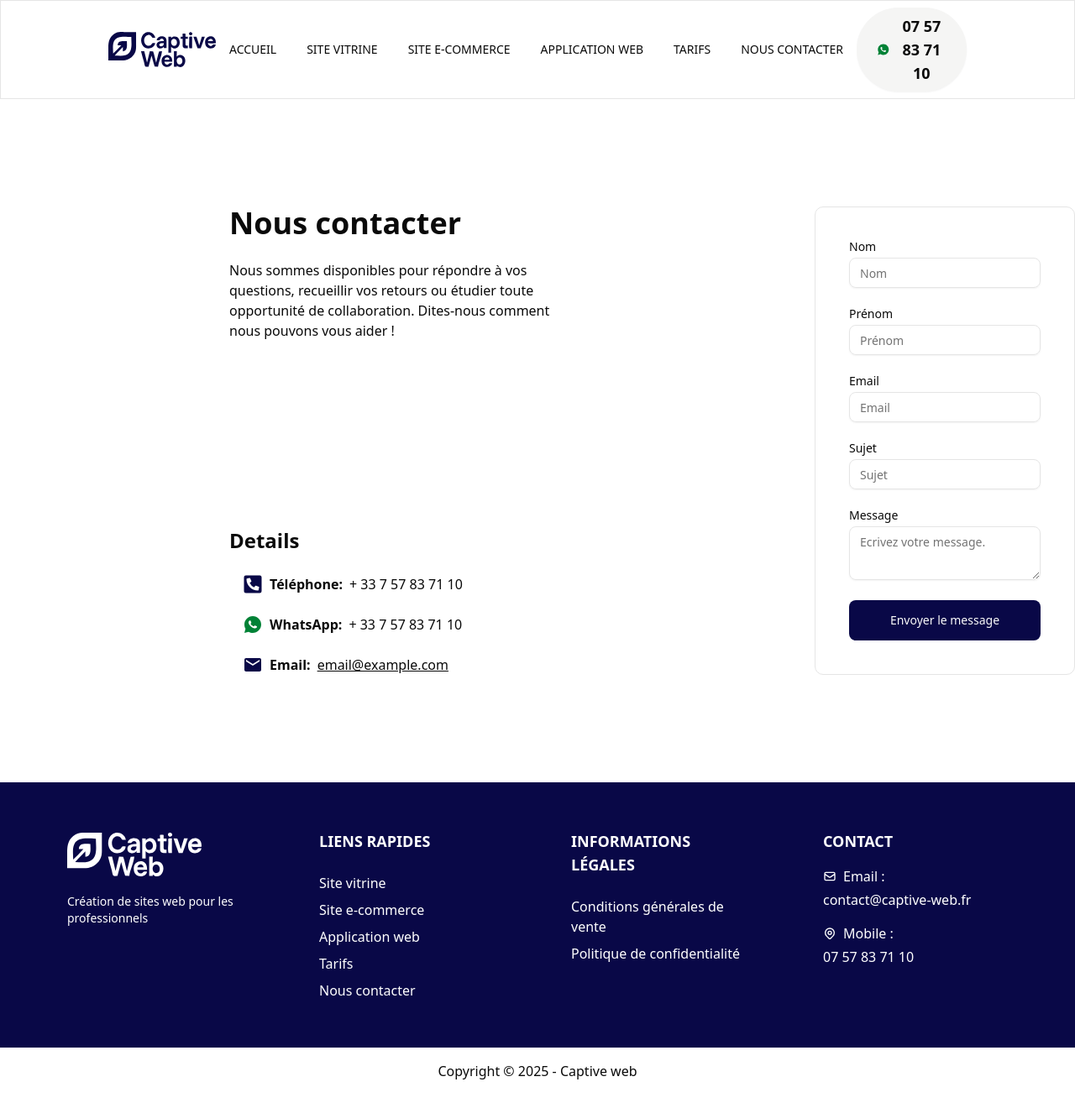
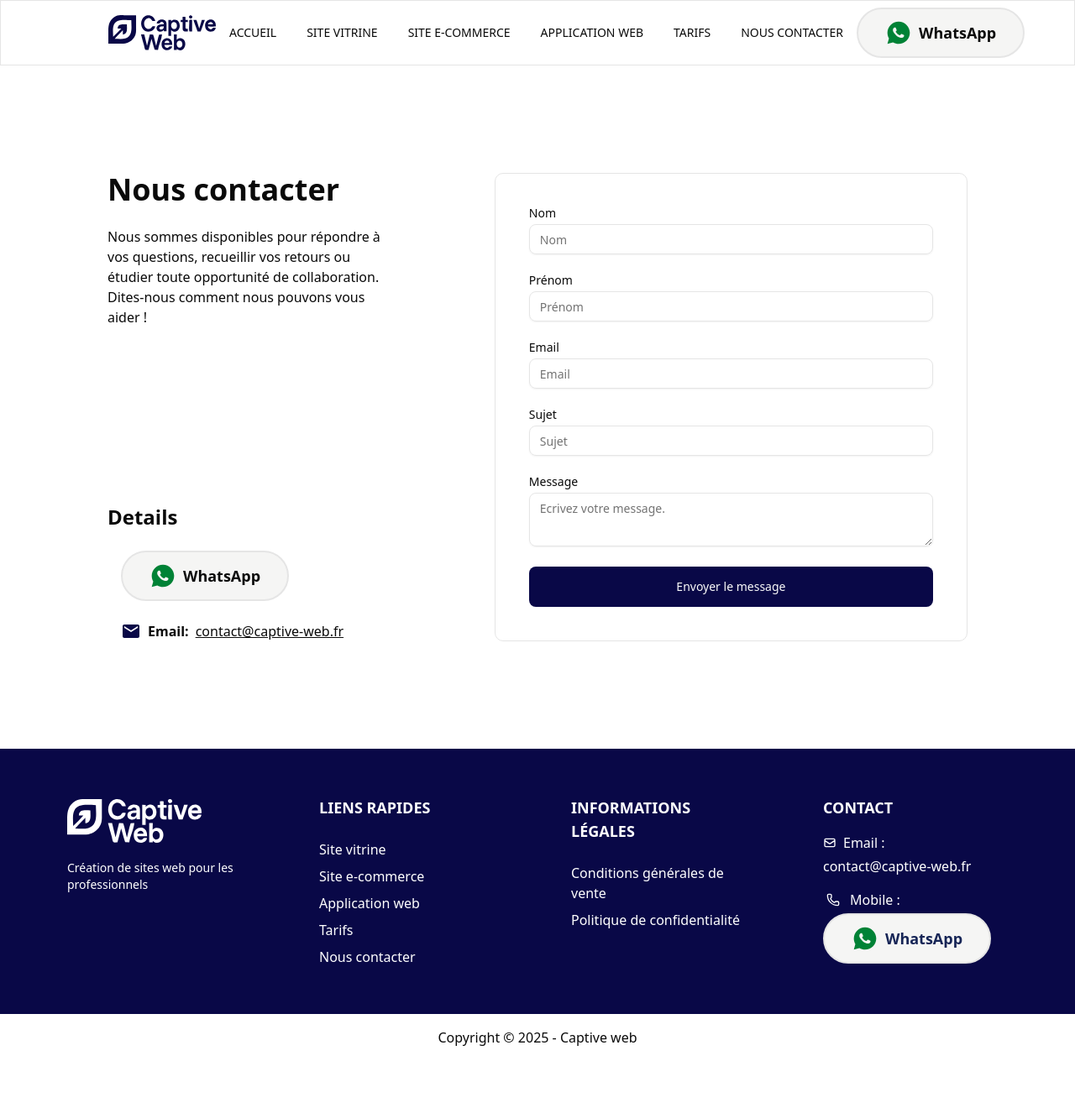
Before and after one commit to mohoto/captive-web, a Next.js app: page /contact in a window 1280 px wide. Shown: the whole page at 84% size. After the commit the page ends 1280 px from the top, so only its background shows below. Built offline with nearby package versions, Linux system fonts and the light colour scheme.

Commit message:
rectif all whatsapp button

```diff
--- a/app/application-web/page.tsx
+++ b/app/application-web/page.tsx
@@ -13,7 +13,8 @@ import CarouselApp from "./carousel-app";
 
 export const metadata: Metadata = {
   title: "Développement Application Web Sur Mesure | Captive Web",
-  description: "Applications web professionnelles : e-learning, marketplace, SaaS, système de réservation. Solutions sur mesure par Captive Web. Expertise garantie.",
+  description:
+    "Applications web professionnelles : e-learning, marketplace, SaaS, système de réservation. Solutions sur mesure par Captive Web. Expertise garantie.",
 };
 
 function Page() {
@@ -23,7 +24,8 @@ function Page() {
         <div className="container grid lg:grid-cols-2 gap-y-4 lg:gap-y-0 lg:place-content-between">
           <div className="place-self-center">
             <h1 className="heading__page">
-              Transformez vos processus métier avec une application web personnalisée
+              Transformez vos processus métier avec une application web
+              personnalisée
             </h1>
             <p className="text-lg text-center lg:text-left">
               Développement d&#39;applications web complexes et interactives.
@@ -59,20 +61,20 @@ function Page() {
           />
 
           <div className="order-1 lg:order-2">
-            <h2 className="mb-6">
-              Applications Web sur mesure
-            </h2>
+            <h2 className="mb-6">Applications Web sur mesure</h2>
             <p>
-              Vous avez besoin d&#39;une solution digitale qui va au-delà d&#39;un simple site vitrine ? Nos applications web sur mesure répondent à vos besoins spécifiques et automatisent vos processus d&#39;entreprise. De la plateforme e-learning au logiciel SaaS, nous développons des solutions complètes et évolutives.
+              Vous avez besoin d&#39;une solution digitale qui va au-delà
+              d&#39;un simple site vitrine ? Nos applications web sur mesure
+              répondent à vos besoins spécifiques et automatisent vos processus
+              d&#39;entreprise. De la plateforme e-learning au logiciel SaaS,
+              nous développons des solutions complètes et évolutives.
             </p>
           </div>
         </div>
       </section>
       <section className="pt-16 pb-10 px-8 lg:px-32 bg-captive-primary">
         <div className="flex items-center flex-col">
-          <span className="heading__span">
-            VOTRE SOLUTION
-          </span>
+          <span className="heading__span">VOTRE SOLUTION</span>
           <h2 className="heading__center mb-8">
             Une application web pour chaque besoin professionnel
           </h2>
@@ -81,14 +83,13 @@ function Page() {
       </section>
       <section className="py-12 px-8 lg:px-32">
         <div className="flex items-center flex-col">
-          <span className="heading__span">
-            NOTRE ENGAGEMENT
-          </span>
+          <span className="heading__span">NOTRE ENGAGEMENT</span>
           <h2 className="heading__center mb-4">
             Pourquoi choisir nos applications web ?
           </h2>
           <p className="text-lg font-semibold text-center">
-            Une approche complète qui combine expertise technique, accompagnement personnalisé et vision long terme.
+            Une approche complète qui combine expertise technique,
+            accompagnement personnalisé et vision long terme.
           </p>
         </div>
         <div className="grid lg:grid-cols-3 lg:gap-x-10 gap-y-10 mt-12 lg:px-28 xl:px-36">
@@ -100,7 +101,9 @@ function Page() {
               Développement sur mesure
             </h3>
             <p className="text-center">
-              Chaque application est conçue spécifiquement pour vos besoins, sans compromis sur les fonctionnalités essentielles à votre activité.
+              Chaque application est conçue spécifiquement pour vos besoins,
+              sans compromis sur les fonctionnalités essentielles à votre
+              activité.
             </p>
           </div>
           <div className="bg-captive-primary p-6 rounded-lg shadow-md border-b-4 border-captive-ciel">
@@ -111,7 +114,8 @@ function Page() {
               Technologies modernes
             </h3>
             <p className="text-center">
-              Nous utilisons les dernières technologies web pour garantir performance, sécurité et évolutivité de votre application.
+              Nous utilisons les dernières technologies web pour garantir
+              performance, sécurité et évolutivité de votre application.
             </p>
           </div>
           <div className="bg-captive-primary p-6 rounded-lg shadow-md border-b-4 border-captive-ciel">
@@ -122,7 +126,8 @@ function Page() {
               Accompagnement complet
             </h3>
             <p className="text-center">
-              De l&#39;analyse de vos besoins à la maintenance, nous vous accompagnons à chaque étape de votre projet digital.
+              De l&#39;analyse de vos besoins à la maintenance, nous vous
+              accompagnons à chaque étape de votre projet digital.
             </p>
           </div>
           <div className="bg-captive-primary p-6 rounded-lg shadow-md border-b-4 border-captive-ciel">
@@ -133,7 +138,8 @@ function Page() {
               Formation incluse
             </h3>
             <p className="text-center">
-              Nous formons vos équipes à l&#39;utilisation de votre nouvelle application pour une adoption réussie.
+              Nous formons vos équipes à l&#39;utilisation de votre nouvelle
+              application pour une adoption réussie.
             </p>
           </div>
           <div className="bg-captive-primary p-6 rounded-lg shadow-md border-b-4 border-captive-ciel">
@@ -144,7 +150,9 @@ function Page() {
               Maintenance et support
             </h3>
             <p className="text-center">
-              Votre application reste performante grâce à notre service de maintenance continue : mises à jour de sécurité, corrections de bugs et optimisations techniques.
+              Votre application reste performante grâce à notre service de
+              maintenance continue : mises à jour de sécurité, corrections de
+              bugs et optimisations techniques.
             </p>
           </div>
           <div className="bg-captive-primary p-6 rounded-lg shadow-md border-b-4 border-captive-ciel">
@@ -155,7 +163,9 @@ function Page() {
               Évolutivité garantie
             </h3>
             <p className="text-center">
-              Votre application grandit avec votre entreprise : ajout de nouvelles fonctionnalités, intégration de nouveaux services et adaptation aux besoins futurs.
+              Votre application grandit avec votre entreprise : ajout de
+              nouvelles fonctionnalités, intégration de nouveaux services et
+              adaptation aux besoins futurs.
             </p>
           </div>
         </div>
@@ -166,15 +176,16 @@ function Page() {
             Discutons de votre projet
           </h2>
           <p className="text-white text-center lg:px-20 text-lg">
-            Vous avez un projet d&#39;application web en tête ? Contactez-nous pour un audit gratuit de vos besoins et un devis personnalisé.
+            Vous avez un projet d&#39;application web en tête ? Contactez-nous
+            pour un audit gratuit de vos besoins et un devis personnalisé.
           </p>
-          <button className="text-shikam-normal border-shikam-normal px-8 py-3 rounded-full border-2 bg-captive-primary hover:bg-captive-blue hover:text-white transition-all duration-75 ease-in-out">
+          <button className="group text-shikam-normal border-shikam-normal px-8 py-3 rounded-full border-2 bg-captive-primary hover:bg-green-700 hover:text-white transition-all duration-75 ease-in-out">
             <Link
-              href="tel:0757837110"
-              className="flex gap-3 items-center text-lg font-bold"
+              href="https://wa.me/33757837110?text=Bonjour,%20je%20vous%20contacte%20pour%20la%20%creation20de%20site%20web"
+              className="flex gap-2 items-center text-lg font-semibold group-hover:text-white"
             >
-              <RiWhatsappFill className="h-8 w-8 text-green-700" />
-              07 57 83 71 10
+              <RiWhatsappFill className="h-8 w-8 text-green-700 group-hover:text-white" />
+              WhatsApp
             </Link>
           </button>
         </div>
--- a/app/contact/page.tsx
+++ b/app/contact/page.tsx
@@ -3,16 +3,19 @@ import { Metadata } from "next";
 
 export const metadata: Metadata = {
   title: "Contact Captive Web | Devis Gratuit Création Site Web",
-  description: "Contactez Captive Web pour votre projet de site web. Devis gratuit et personnalisé. Créateur de sites vitrine, e-commerce et applications web.",
+  description:
+    "Contactez Captive Web pour votre projet de site web. Devis gratuit et personnalisé. Créateur de sites vitrine, e-commerce et applications web.",
   robots: {
     index: true,
     follow: false,
   },
   // Optimisations SEO supplémentaires
-  keywords: "contact captive web, devis site web cachan, agence web 94230, création site internet contact",
+  keywords:
+    "contact captive web, devis site web cachan, agence web 94230, création site internet contact",
   openGraph: {
     title: "Contact Captive Web | Devis Gratuit",
-    description: "Contactez notre agence web à Cachan pour votre projet. Devis gratuit sous 24h.",
+    description:
+      "Contactez notre agence web à Cachan pour votre projet. Devis gratuit sous 24h.",
     url: "https://captive-web.fr/contact",
     type: "website",
     locale: "fr_FR",
@@ -28,8 +31,7 @@ const Page = () => {
       <Contact2
         title="Nous contacter"
         description="Nous sommes disponibles pour répondre à vos questions, recueillir vos retours ou étudier toute opportunité de collaboration. Dites-nous comment nous pouvons vous aider !"
-        phone="+ 33 7 57 83 71 10"
-        email="email@example.com"
+        email="contact@captive-web.fr"
       />
     </>
   );
--- a/app/e-commerce/page.tsx
+++ b/app/e-commerce/page.tsx
@@ -15,7 +15,8 @@ import CarouselEcom from "./carousel-ecom";
 
 export const metadata: Metadata = {
   title: "Site E-commerce Professionnel | Boutique en ligne - Captive Web",
-  description: "Lancez votre boutique en ligne avec Captive Web. Site e-commerce complet : catalogue produits, paiement sécurisé, gestion commandes. Devis gratuit.",
+  description:
+    "Lancez votre boutique en ligne avec Captive Web. Site e-commerce complet : catalogue produits, paiement sécurisé, gestion commandes. Devis gratuit.",
 };
 
 function Page() {
@@ -110,9 +111,7 @@ function Page() {
       </section>
       <section className="pt-16 px-8 lg:px-32 bg-captive-primary">
         <div className="flex items-center flex-col">
-          <span className="heading__span">
-            VOTRE BOUTIQUE
-          </span>
+          <span className="heading__span">VOTRE BOUTIQUE</span>
           <h2 className="heading__center mb-8">
             Shopify : une plateforme complète, pensée pour les commerçants
           </h2>
@@ -121,9 +120,7 @@ function Page() {
       </section>
       <section className="py-12 px-8 lg:px-32">
         <div className="flex items-center flex-col">
-          <span className="heading__span">
-            NOTRE ENGAGEMENT
-          </span>
+          <span className="heading__span">NOTRE ENGAGEMENT</span>
           <h2 className="heading__center mb-4">
             Notre accompagnement personnalisé sur Shopify
           </h2>
@@ -219,13 +216,13 @@ function Page() {
             A à Z pour que votre boutique Shopify reflète votre image et vous
             aide à atteindre vos objectifs.
           </p>
-          <button className="text-shikam-normal border-shikam-normal px-8 py-3 rounded-full border-2 bg-captive-primary hover:bg-captive-blue hover:text-white transition-all duration-75 ease-in-out">
+          <button className="group text-shikam-normal border-shikam-normal px-8 py-3 rounded-full border-2 bg-captive-primary hover:bg-green-700 hover:text-white transition-all duration-75 ease-in-out">
             <Link
-              href="tel:0757837110"
-              className="flex gap-3 items-center text-lg font-bold"
+              href="https://wa.me/33757837110?text=Bonjour,%20je%20vous%20contacte%20pour%20la%20%creation20de%20site%20web"
+              className="flex gap-2 items-center text-lg font-semibold group-hover:text-white"
             >
-              <RiWhatsappFill className="h-8 w-8 text-green-700" />
-              07 57 83 71 10
+              <RiWhatsappFill className="h-8 w-8 text-green-700 group-hover:text-white" />
+              WhatsApp
             </Link>
           </button>
         </div>
--- a/app/site-vitrine/page.tsx
+++ b/app/site-vitrine/page.tsx
@@ -15,7 +15,8 @@ import CarouselVitrine from "./carousel-vitrine";
 
 export const metadata: Metadata = {
   title: "Site Vitrine Professionnel | Captive Web - Création sur mesure",
-  description: "Créez votre site vitrine professionnel avec Captive Web. Design moderne, responsive, optimisé SEO. Idéal pour artisans, professions libérales et PME.",
+  description:
+    "Créez votre site vitrine professionnel avec Captive Web. Design moderne, responsive, optimisé SEO. Idéal pour artisans, professions libérales et PME.",
 };
 
 function Page() {
@@ -122,9 +123,7 @@ function Page() {
       </section>
       <section className="py-16 px-8 lg:px-32 bg-captive-primary">
         <div className="flex items-center flex-col">
-          <span className="heading__span">
-            SITE WEB PRO
-          </span>
+          <span className="heading__span">SITE WEB PRO</span>
           <h2 className="heading__center mb-8">
             Un site web vitrine : pour qui ?
           </h2>
@@ -133,9 +132,7 @@ function Page() {
       </section>
       <section className="py-12 px-8 lg:px-32">
         <div className="flex items-center flex-col">
-          <span className="heading__span">
-            NOTRE ENGAGEMENT
-          </span>
+          <span className="heading__span">NOTRE ENGAGEMENT</span>
           <h2 className="heading__center mb-4">
             Notre accompagnement personnalisé pour votre site vitrine
           </h2>
@@ -235,13 +232,13 @@ function Page() {
             site vitrine qui mettra en valeur vos services et vous aidera à
             attirer de nouveaux clients.
           </p>
-          <button className="px-8 py-3 rounded-full border-2 bg-captive-primary hover:bg-captive-blue hover:text-white transition-all duration-75 ease-in-out">
+          <button className="group text-shikam-normal border-shikam-normal px-8 py-3 rounded-full border-2 bg-captive-primary hover:bg-green-700 hover:text-white transition-all duration-75 ease-in-out">
             <Link
-              href="tel:0757837110"
-              className="flex gap-3 items-center text-lg font-bold"
+              href="https://wa.me/33757837110?text=Bonjour,%20je%20vous%20contacte%20pour%20la%20%creation20de%20site%20web"
+              className="flex gap-2 items-center text-lg font-semibold group-hover:text-white"
             >
-              <RiWhatsappFill className="h-8 w-8 text-green-700" />
-              07 57 83 71 10
+              <RiWhatsappFill className="h-8 w-8 text-green-700 group-hover:text-white" />
+              WhatsApp
             </Link>
           </button>
         </div>
--- a/components/blocks/contact-2.tsx
+++ b/components/blocks/contact-2.tsx
@@ -2,7 +2,7 @@ import { Button } from "@/components/ui/button";
 import { Input } from "@/components/ui/input";
 import { Label } from "@/components/ui/label";
 import { Textarea } from "@/components/ui/textarea";
-import { FaPhoneSquareAlt } from "react-icons/fa";
+import Link from "next/link";
 import { MdEmail } from "react-icons/md";
 import { RiWhatsappFill } from "react-icons/ri";
 
@@ -21,10 +21,10 @@ export const Contact2 = ({
   email = "contact@captive-web.fr",
 }: Contact2Props) => {
   return (
-    <section className="py-32">
+    <section className="py-32 px-8 lg:px-32">
       <div className="container">
-        <div className="mx-auto flex max-w-screen-xl flex-col justify-between gap-10 lg:flex-row lg:gap-10">
-          <div className="mx-auto flex max-w-sm flex-col justify-between gap-10">
+        <div className="grid lg:grid-cols-5 lg:gap-x-32">
+          <div className="flex flex-col justify-between gap-10 lg:col-span-2">
             <div className="text-center lg:text-left">
               <h1 className="mb-6 font-semibold lg:mb-1 lg:text-4xl text-4xl">
                 {title}
@@ -37,14 +37,15 @@ export const Contact2 = ({
               </h3>
               <ul className="ml-4 list-none gap-y-6 flex flex-col">
                 <li className="flex items-center gap-x-2">
-                  <FaPhoneSquareAlt className="text-captive-secondary h-6 w-6" />
-                  <span className="font-bold">Téléphone: </span>
-                  {phone}
-                </li>
-                <li className="flex items-center gap-x-2">
-                  <RiWhatsappFill className="text-green-700 h-6 w-6" />
-                  <span className="font-bold">WhatsApp: </span>
-                  {phone}
+                  <button className="group text-shikam-normal border-shikam-normal px-8 py-3 rounded-full border-2 bg-captive-primary hover:bg-green-700 hover:text-white transition-all duration-75 ease-in-out">
+                    <Link
+                      href="https://wa.me/33757837110?text=Bonjour,%20je%20vous%20contacte%20pour%20la%20%creation20de%20site%20web"
+                      className="flex gap-2 items-center text-lg font-semibold group-hover:text-white"
+                    >
+                      <RiWhatsappFill className="h-8 w-8 text-green-700 group-hover:text-white" />
+                      WhatsApp
+                    </Link>
+                  </button>
                 </li>
                 <li className="flex items-center gap-x-2">
                   <MdEmail className="text-captive-secondary h-6 w-6" />
@@ -56,7 +57,7 @@ export const Contact2 = ({
               </ul>
             </div>
           </div>
-          <div className="flex flex-col gap-6 rounded-lg border p-10">
+          <div className="flex flex-col gap-6 rounded-lg border p-10 lg:col-span-3">
             <div className="grid w-full items-center gap-1.5">
               <Label htmlFor="lastname">Nom</Label>
               <Input type="text" id="lastname" placeholder="Nom" />
--- a/components/front/common/footerTwo.tsx
+++ b/components/front/common/footerTwo.tsx
@@ -1,7 +1,9 @@
 "use client";
 import CaptiveLogo from "@/components/svg/CaptiveLogo";
+import { Phone } from "lucide-react";
 import Link from "next/link";
-import { HiOutlineLocationMarker, HiOutlineMail } from "react-icons/hi";
+import { HiOutlineMail } from "react-icons/hi";
+import { RiWhatsappFill } from "react-icons/ri";
 
 function FooterTwo() {
   return (
@@ -50,12 +52,18 @@ function FooterTwo() {
             </div>
             <div className="text-lg md:text-base">
               <p className="flex items-center mb-1">
-                <HiOutlineLocationMarker className="h-4 mr-2" />
+                <Phone color="#ffffff" className="h-4 mr-2" />
                 Mobile :
               </p>
-              <p>
-                07 57 83 71 10
-              </p>
+              <button className="group text-shikam-normal border-shikam-normal px-8 py-3 rounded-full border-2 bg-captive-primary hover:bg-green-700 hover:text-white transition-all duration-75 ease-in-out">
+                <Link
+                  href="https://wa.me/33757837110?text=Bonjour,%20je%20vous%20contacte%20pour%20la%20%creation20de%20site%20web"
+                  className="flex gap-2 items-center text-lg font-semibold text-blue-950 group-hover:text-white"
+                >
+                  <RiWhatsappFill className="h-8 w-8 text-green-700 group-hover:text-white" />
+                  WhatsApp
+                </Link>
+              </button>
             </div>
           </div>
         </div>
--- a/components/front/common/navbarTwo.tsx
+++ b/components/front/common/navbarTwo.tsx
@@ -189,13 +189,13 @@ export default function NavbarTwo() {
           </div>
         )}
         <div className="order-2 lg:order-3">
-          <button className="px-6 py-2 rounded-full shadow-xs transition-all duration-75 ease-out bg-captive-primary group hover:bg-captive-secondary">
+          <button className="group text-shikam-normal border-shikam-normal px-8 py-3 rounded-full border-2 bg-captive-primary hover:bg-green-700 hover:text-white transition-all duration-75 ease-in-out">
             <Link
-              href="https://wa.me/33757837110?text=Bonjour,%20je%20vous%20contacte%20depuis%20votre%20site%20web"
+              href="https://wa.me/33757837110?text=Bonjour,%20je%20vous%20contacte%20pour%20la%20%creation20de%20site%20web"
               className="flex gap-2 items-center text-lg font-semibold group-hover:text-white"
             >
               <RiWhatsappFill className="h-8 w-8 text-green-700 group-hover:text-white" />
-              07 57 83 71 10
+              WhatsApp
             </Link>
           </button>
         </div>
--- a/components/front/home/banner.tsx
+++ b/components/front/home/banner.tsx
@@ -9,13 +9,15 @@ function Banner() {
           <h2 className="text-3xl text-white text-center lg:text-left">
             Besoin d&#39;un site web pour votre activité ?
           </h2>
-          <Link
-            href="tel:0757837110"
-            className="flex gap-3 items-center text-lg font-bold px-8 py-3 rounded-full border-2 bg-captive-primary hover:bg-white transition-all duration-75 ease-in-out"
-          >
-            <RiWhatsappFill className="h-8 w-8 text-green-700" />
-            07 57 83 71 10
-          </Link>
+          <button className="group text-shikam-normal border-shikam-normal px-8 py-3 rounded-full border-2 bg-captive-primary hover:bg-green-700 hover:text-white transition-all duration-75 ease-in-out">
+            <Link
+              href="https://wa.me/33757837110?text=Bonjour,%20je%20vous%20contacte%20pour%20la%20%creation20de%20site%20web"
+              className="flex gap-2 items-center text-lg font-semibold group-hover:text-white"
+            >
+              <RiWhatsappFill className="h-8 w-8 text-green-700 group-hover:text-white" />
+              WhatsApp
+            </Link>
+          </button>
         </div>
       </div>
     </section>
```
